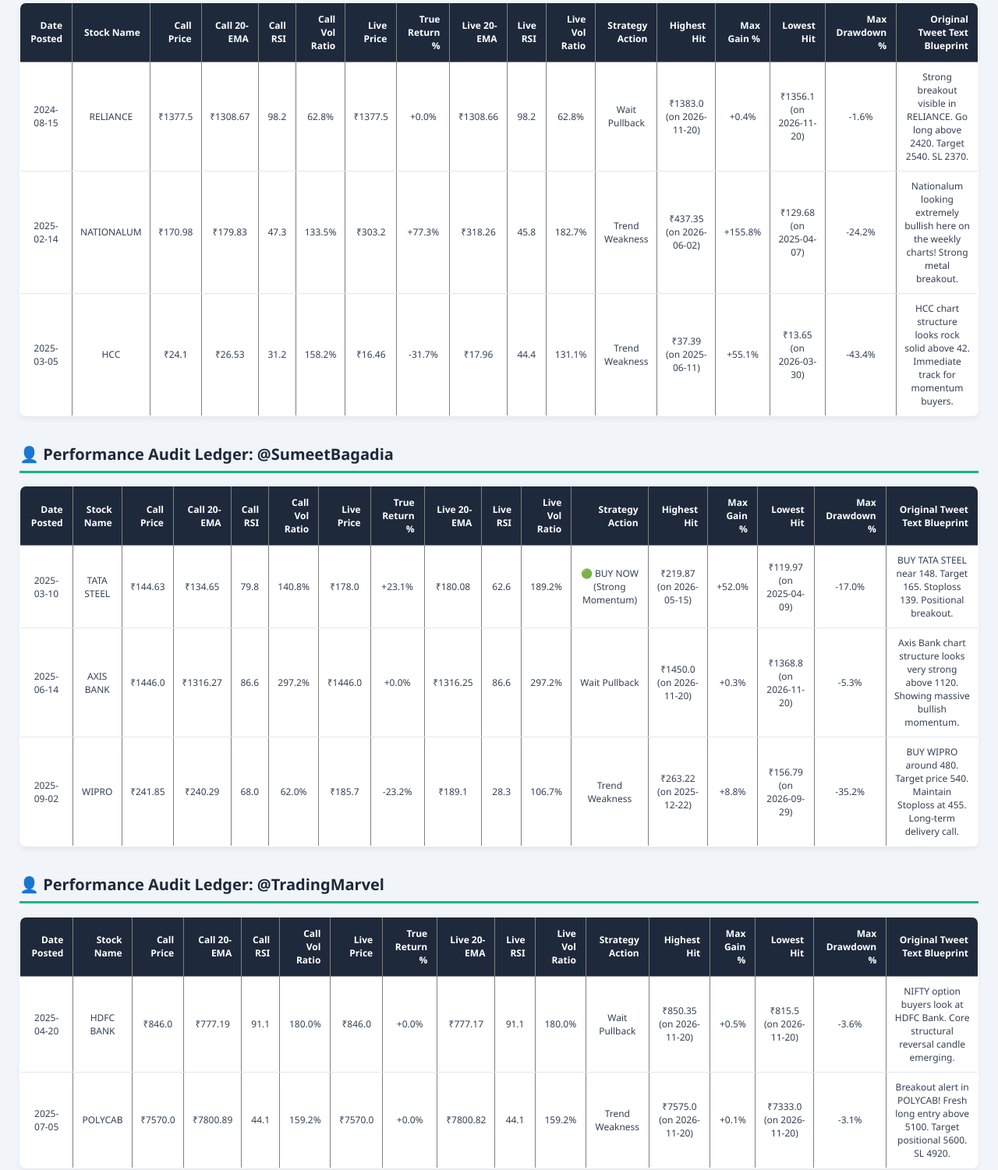
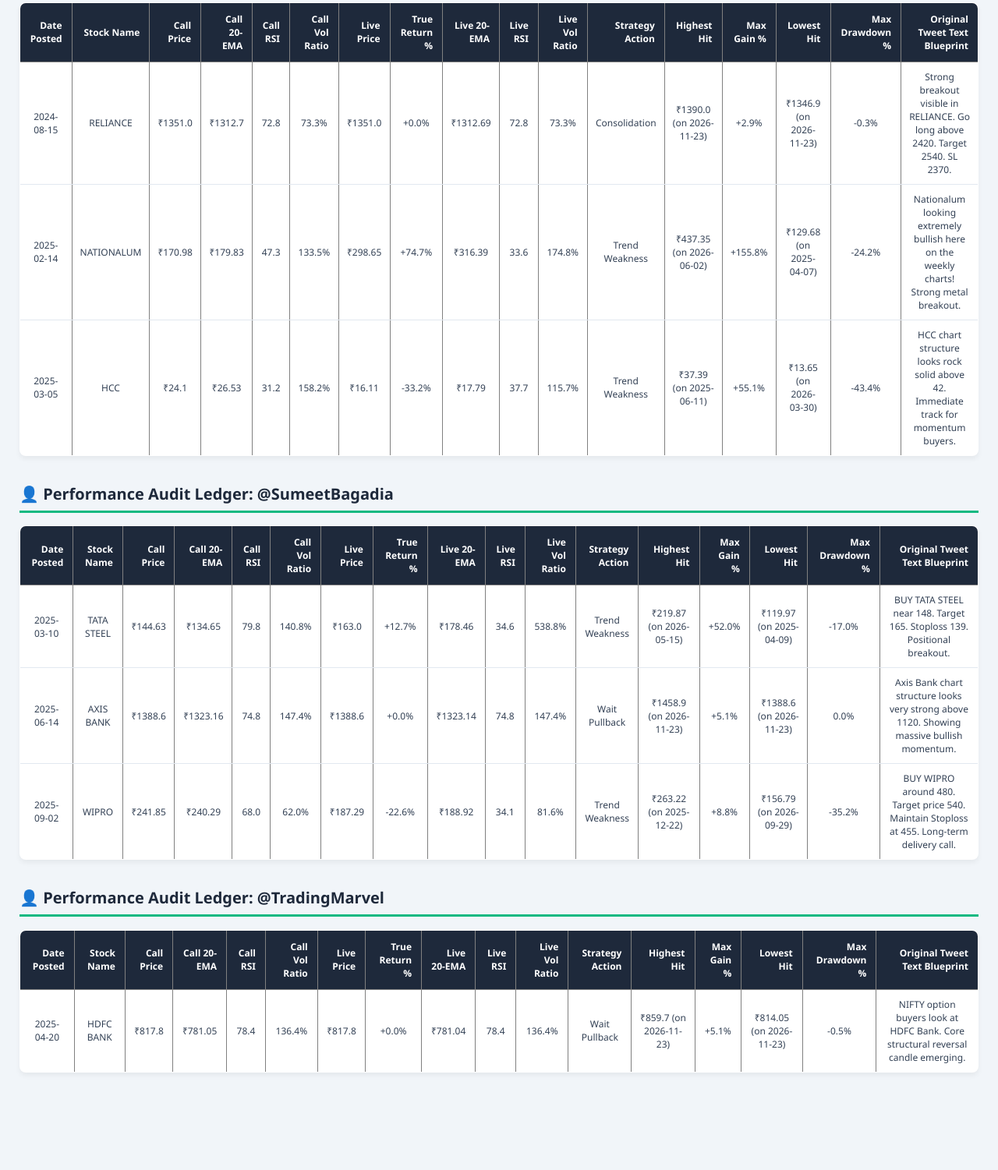
Before and after one commit to SCORPIONRAJA/quant-desk-pipeline, a plain HTML site: page index.html in a window 1280 px wide. Shown: the part 200-1701 px from the top of the page at 78% size. After the commit the page ends 1636 px from the top, so only its background shows below. Drawn offline with Linux system fonts and the light colour scheme.

Commit message:
deploy: a625f06c528ebb991ea389376a4f63eb0698d749

```diff
--- a/index.html
+++ b/index.html
@@ -43,20 +43,20 @@
     <tr>
       <td>2024-08-15</td>
       <td>RELIANCE</td>
-      <td>₹1377.5</td>
-      <td>₹1308.67</td>
-      <td>98.2</td>
-      <td>62.8%</td>
-      <td>₹1377.5</td>
+      <td>₹1351.0</td>
+      <td>₹1312.7</td>
+      <td>72.8</td>
+      <td>73.3%</td>
+      <td>₹1351.0</td>
       <td>+0.0%</td>
-      <td>₹1308.66</td>
-      <td>98.2</td>
-      <td>62.8%</td>
-      <td>Wait Pullback</td>
-      <td>₹1383.0 (on 2026-11-20)</td>
-      <td>+0.4%</td>
-      <td>₹1356.1 (on 2026-11-20)</td>
-      <td>-1.6%</td>
+      <td>₹1312.69</td>
+      <td>72.8</td>
+      <td>73.3%</td>
+      <td>Consolidation</td>
+      <td>₹1390.0 (on 2026-11-23)</td>
+      <td>+2.9%</td>
+      <td>₹1346.9 (on 2026-11-23)</td>
+      <td>-0.3%</td>
       <td>Strong breakout visible in RELIANCE. Go long above 2420. Target 2540. SL 2370.</td>
     </tr>
     <tr>
@@ -66,11 +66,11 @@
       <td>₹179.83</td>
       <td>47.3</td>
       <td>133.5%</td>
-      <td>₹303.2</td>
-      <td>+77.3%</td>
-      <td>₹318.26</td>
-      <td>45.8</td>
-      <td>182.7%</td>
+      <td>₹298.65</td>
+      <td>+74.7%</td>
+      <td>₹316.39</td>
+      <td>33.6</td>
+      <td>174.8%</td>
       <td>Trend Weakness</td>
       <td>₹437.35 (on 2026-06-02)</td>
       <td>+155.8%</td>
@@ -85,11 +85,11 @@
       <td>₹26.53</td>
       <td>31.2</td>
       <td>158.2%</td>
-      <td>₹16.46</td>
-      <td>-31.7%</td>
-      <td>₹17.96</td>
-      <td>44.4</td>
-      <td>131.1%</td>
+      <td>₹16.11</td>
+      <td>-33.2%</td>
+      <td>₹17.79</td>
+      <td>37.7</td>
+      <td>115.7%</td>
       <td>Trend Weakness</td>
       <td>₹37.39 (on 2025-06-11)</td>
       <td>+55.1%</td>
@@ -128,12 +128,12 @@
       <td>₹134.65</td>
       <td>79.8</td>
       <td>140.8%</td>
-      <td>₹178.0</td>
-      <td>+23.1%</td>
-      <td>₹180.08</td>
-      <td>62.6</td>
-      <td>189.2%</td>
-      <td>🟢 BUY NOW (Strong Momentum)</td>
+      <td>₹163.0</td>
+      <td>+12.7%</td>
+      <td>₹178.46</td>
+      <td>34.6</td>
+      <td>538.8%</td>
+      <td>Trend Weakness</td>
       <td>₹219.87 (on 2026-05-15)</td>
       <td>+52.0%</td>
       <td>₹119.97 (on 2025-04-09)</td>
@@ -143,20 +143,20 @@
     <tr>
       <td>2025-06-14</td>
       <td>AXIS BANK</td>
-      <td>₹1446.0</td>
-      <td>₹1316.27</td>
-      <td>86.6</td>
-      <td>297.2%</td>
-      <td>₹1446.0</td>
+      <td>₹1388.6</td>
+      <td>₹1323.16</td>
+      <td>74.8</td>
+      <td>147.4%</td>
+      <td>₹1388.6</td>
       <td>+0.0%</td>
-      <td>₹1316.25</td>
-      <td>86.6</td>
-      <td>297.2%</td>
+      <td>₹1323.14</td>
+      <td>74.8</td>
+      <td>147.4%</td>
       <td>Wait Pullback</td>
-      <td>₹1450.0 (on 2026-11-20)</td>
-      <td>+0.3%</td>
-      <td>₹1368.8 (on 2026-11-20)</td>
-      <td>-5.3%</td>
+      <td>₹1458.9 (on 2026-11-23)</td>
+      <td>+5.1%</td>
+      <td>₹1388.6 (on 2026-11-23)</td>
+      <td>0.0%</td>
       <td>Axis Bank chart structure looks very strong above 1120. Showing massive bullish momentum.</td>
     </tr>
     <tr>
@@ -166,11 +166,11 @@
       <td>₹240.29</td>
       <td>68.0</td>
       <td>62.0%</td>
-      <td>₹185.7</td>
-      <td>-23.2%</td>
-      <td>₹189.1</td>
-      <td>28.3</td>
-      <td>106.7%</td>
+      <td>₹187.29</td>
+      <td>-22.6%</td>
+      <td>₹188.92</td>
+      <td>34.1</td>
+      <td>81.6%</td>
       <td>Trend Weakness</td>
       <td>₹263.22 (on 2025-12-22)</td>
       <td>+8.8%</td>
@@ -205,40 +205,21 @@
     <tr>
       <td>2025-04-20</td>
       <td>HDFC BANK</td>
-      <td>₹846.0</td>
-      <td>₹777.19</td>
-      <td>91.1</td>
-      <td>180.0%</td>
-      <td>₹846.0</td>
+      <td>₹817.8</td>
+      <td>₹781.05</td>
+      <td>78.4</td>
+      <td>136.4%</td>
+      <td>₹817.8</td>
       <td>+0.0%</td>
-      <td>₹777.17</td>
-      <td>91.1</td>
-      <td>180.0%</td>
+      <td>₹781.04</td>
+      <td>78.4</td>
+      <td>136.4%</td>
       <td>Wait Pullback</td>
-      <td>₹850.35 (on 2026-11-20)</td>
-      <td>+0.5%</td>
-      <td>₹815.5 (on 2026-11-20)</td>
-      <td>-3.6%</td>
+      <td>₹859.7 (on 2026-11-23)</td>
+      <td>+5.1%</td>
+      <td>₹814.05 (on 2026-11-23)</td>
+      <td>-0.5%</td>
       <td>NIFTY option buyers look at HDFC Bank. Core structural reversal candle emerging.</td>
-    </tr>
-    <tr>
-      <td>2025-07-05</td>
-      <td>POLYCAB</td>
-      <td>₹7570.0</td>
-      <td>₹7800.89</td>
-      <td>44.1</td>
-      <td>159.2%</td>
-      <td>₹7570.0</td>
-      <td>+0.0%</td>
-      <td>₹7800.82</td>
-      <td>44.1</td>
-      <td>159.2%</td>
-      <td>Trend Weakness</td>
-      <td>₹7575.0 (on 2026-11-20)</td>
-      <td>+0.1%</td>
-      <td>₹7333.0 (on 2026-11-20)</td>
-      <td>-3.1%</td>
-      <td>Breakout alert in POLYCAB! Fresh long entry above 5100. Target positional 5600. SL 4920.</td>
     </tr>
   </tbody>
 </table>
```
